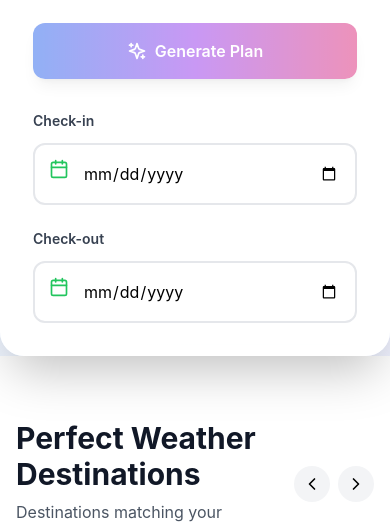
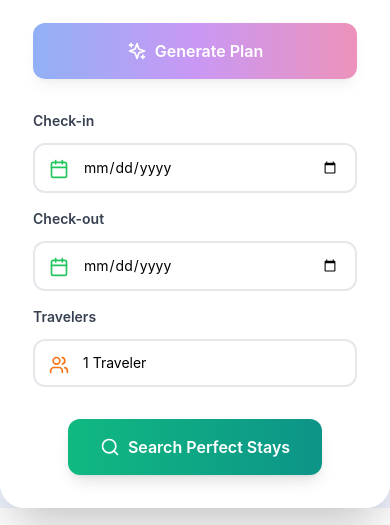
Before and after one commit to Ayyayush/ClimaTrip, a React (Vite) app: page / in a window 390 px wide. Shown: the part 1617-2142 px from the top of the page. Built offline with nearby package versions, Linux system fonts and the light colour scheme.

Commit message:
Updated searchform.jsx

```diff
--- a/src/components/searchform.jsx
+++ b/src/components/searchform.jsx
@@ -542,7 +542,7 @@ const SearchForm = ({
         </div>
 
         {/* Additional Search Options */}
-        <div className="grid grid-cols-1 md:grid-cols-3 gap-6 mt-8">
+        <div className="grid grid-cols-1 sm:grid-cols-2 md:grid-cols-3 gap-4 md:gap-6 mt-8">
           <div className="relative">
             <label className="block text-sm font-semibold text-gray-700 mb-3">Check-in</label>
             <div className="relative">
@@ -551,7 +551,7 @@ const SearchForm = ({
                 type="date"
                 value={checkIn}
                 onChange={(e) => setCheckIn(e.target.value)}
-                className="w-full pl-12 pr-4 py-4 border-2 border-gray-200 rounded-xl focus:ring-2 focus:ring-green-500 focus:border-green-500 transition-all"
+                className="w-full pl-12 pr-4 py-3 md:py-4 border-2 border-gray-200 rounded-xl focus:ring-2 focus:ring-green-500 focus:border-green-500 transition-all text-sm md:text-base"
               />
             </div>
           </div>
@@ -564,19 +564,19 @@ const SearchForm = ({
                 type="date"
                 value={checkOut}
                 onChange={(e) => setCheckOut(e.target.value)}
-                className="w-full pl-12 pr-4 py-4 border-2 border-gray-200 rounded-xl focus:ring-2 focus:ring-green-500 focus:border-green-500 transition-all"
+                className="w-full pl-12 pr-4 py-3 md:py-4 border-2 border-gray-200 rounded-xl focus:ring-2 focus:ring-green-500 focus:border-green-500 transition-all text-sm md:text-base"
               />
             </div>
           </div>
 
-          {/* <div className="relative">
+          <div className="relative sm:col-span-2 md:col-span-1">
             <label className="block text-sm font-semibold text-gray-700 mb-3">Travelers</label>
             <div className="relative">
               <Users className="absolute left-4 top-4 h-5 w-5 text-orange-500" />
               <select
                 value={guests}
                 onChange={(e) => setGuests(Number(e.target.value))}
-                className="w-full pl-12 pr-4 py-4 border-2 border-gray-200 rounded-xl focus:ring-2 focus:ring-orange-500 focus:border-orange-500 transition-all appearance-none bg-white"
+                className="w-full pl-12 pr-4 py-3 md:py-4 border-2 border-gray-200 rounded-xl focus:ring-2 focus:ring-orange-500 focus:border-orange-500 transition-all appearance-none bg-white text-sm md:text-base"
               >
                 <option value={1}>1 Traveler</option>
                 <option value={2}>2 Travelers</option>
@@ -585,15 +585,15 @@ const SearchForm = ({
                 <option value={5}>5+ Travelers</option>
               </select>
             </div>
-          </div> */}
+          </div>
         </div>
 
-        {/* <div className="mt-8 flex justify-center">
+        <div className="mt-8 flex justify-center">
           <button className="bg-gradient-to-r from-emerald-500 to-teal-600 text-white px-8 py-4 rounded-xl font-semibold hover:from-emerald-600 hover:to-teal-700 transition-all transform hover:scale-105 flex items-center space-x-2 shadow-lg">
             <Search className="h-5 w-5" />
             <span>Search Perfect Stays</span>
           </button>
-        </div> */}
+        </div>
       </div>
 
       {/* Travel Plan Generator Popup */}
```
